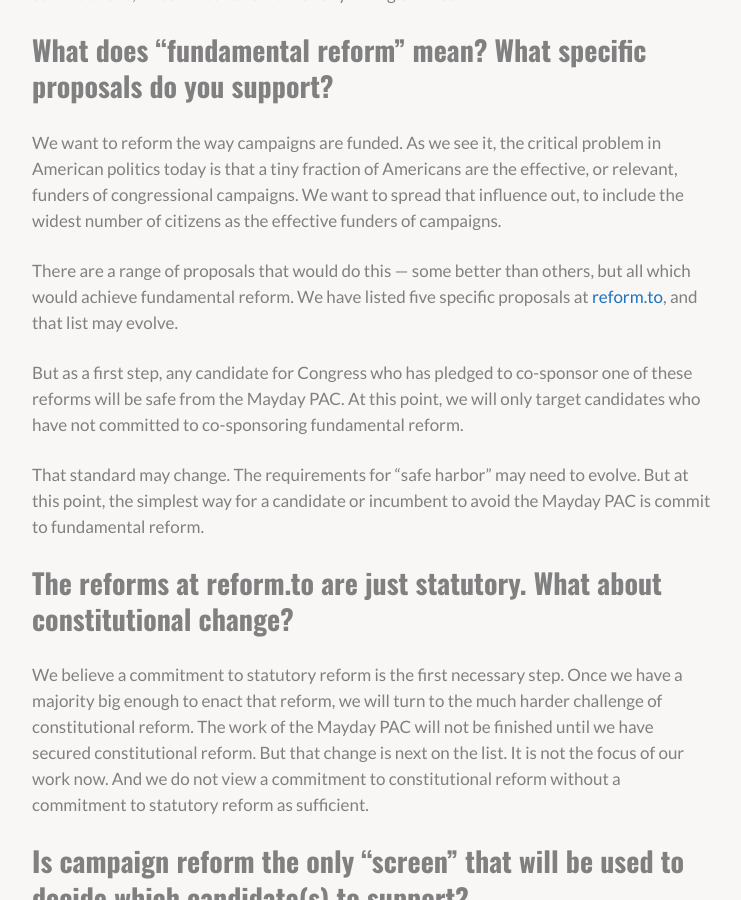
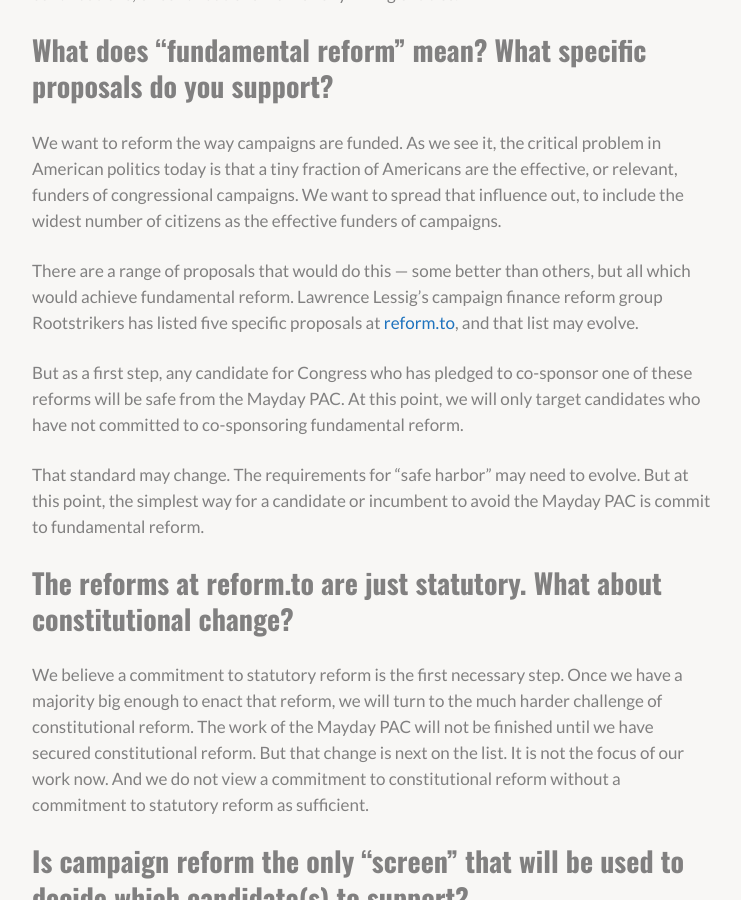
Before and after one commit to MayOneUS/2014-06-02-mayone.us-website, a Jekyll site: the page built from faq.md, in a window 1280 px wide and 900 px high, scrolled down 3029 px. Shown: the whole window, without its empty margins (73-814 px from the left). Built offline with Jekyll 4.4.1, drawn with Linux system fonts in a browser that asks for light colours; nearby versions of some CDN libraries; library files that are not in the unit come from our copies.

Commit message:
Clarify that reforms.to is a separate group

```diff
--- a/faq.md
+++ b/faq.md
@@ -91,9 +91,9 @@ that influence out, to include the widest number of citizens as the effective
 funders of campaigns.
 
 There are a range of proposals that would do this --- some better than others, but
-all which would achieve fundamental reform. We have listed five specific
-proposals at [reform.to](http://reform.to), and that list may
-evolve.
+all which would achieve fundamental reform.  Lawrence Lessig's campaign finance
+reform group Rootstrikers has listed five specific proposals at
+[reform.to](http://reform.to/#/reforms), and that list may evolve.
 
 But as a first step, any candidate for Congress who has pledged to co-sponsor
 one of these reforms will be safe from the Mayday PAC. At this point, we will
```
